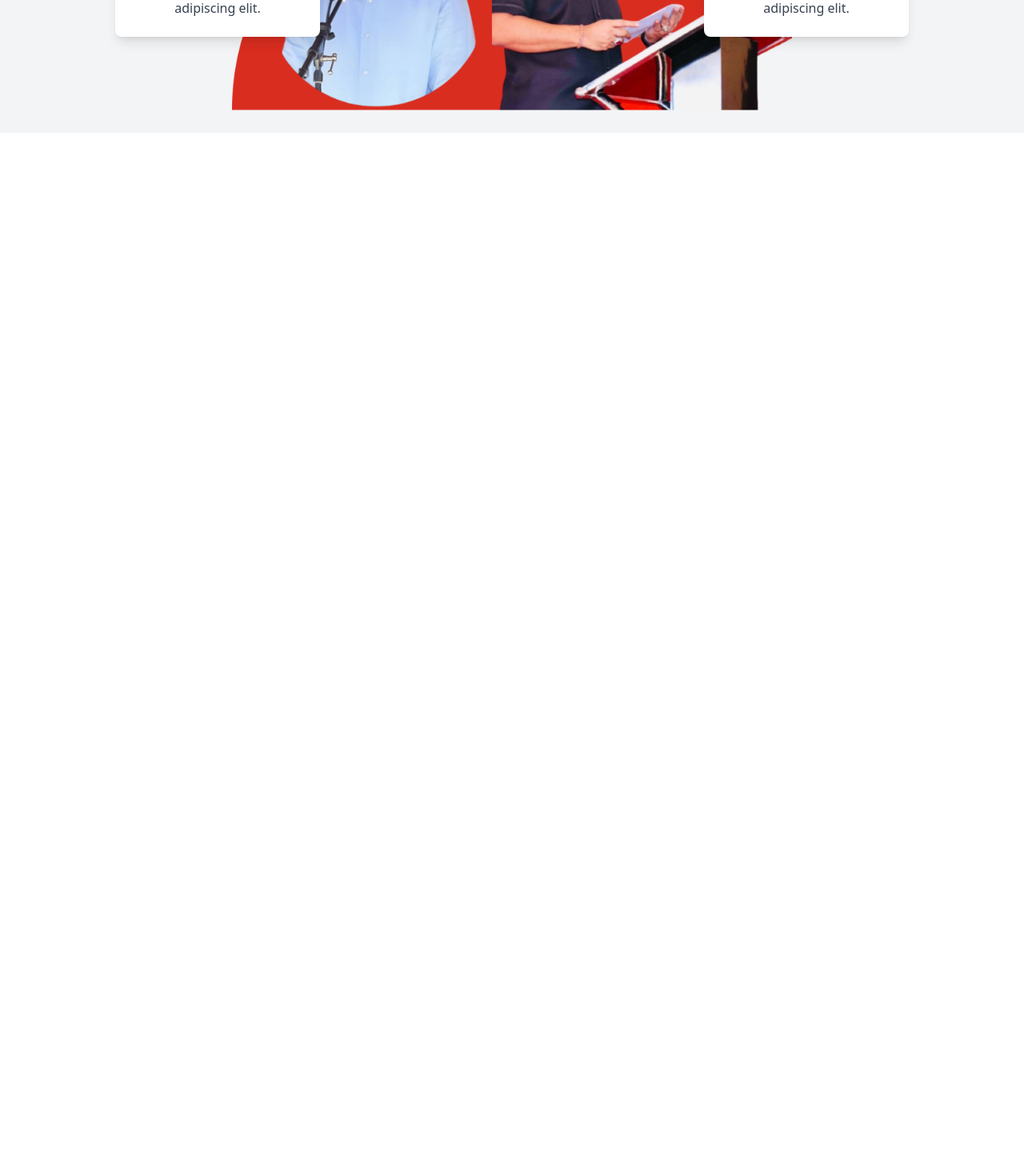
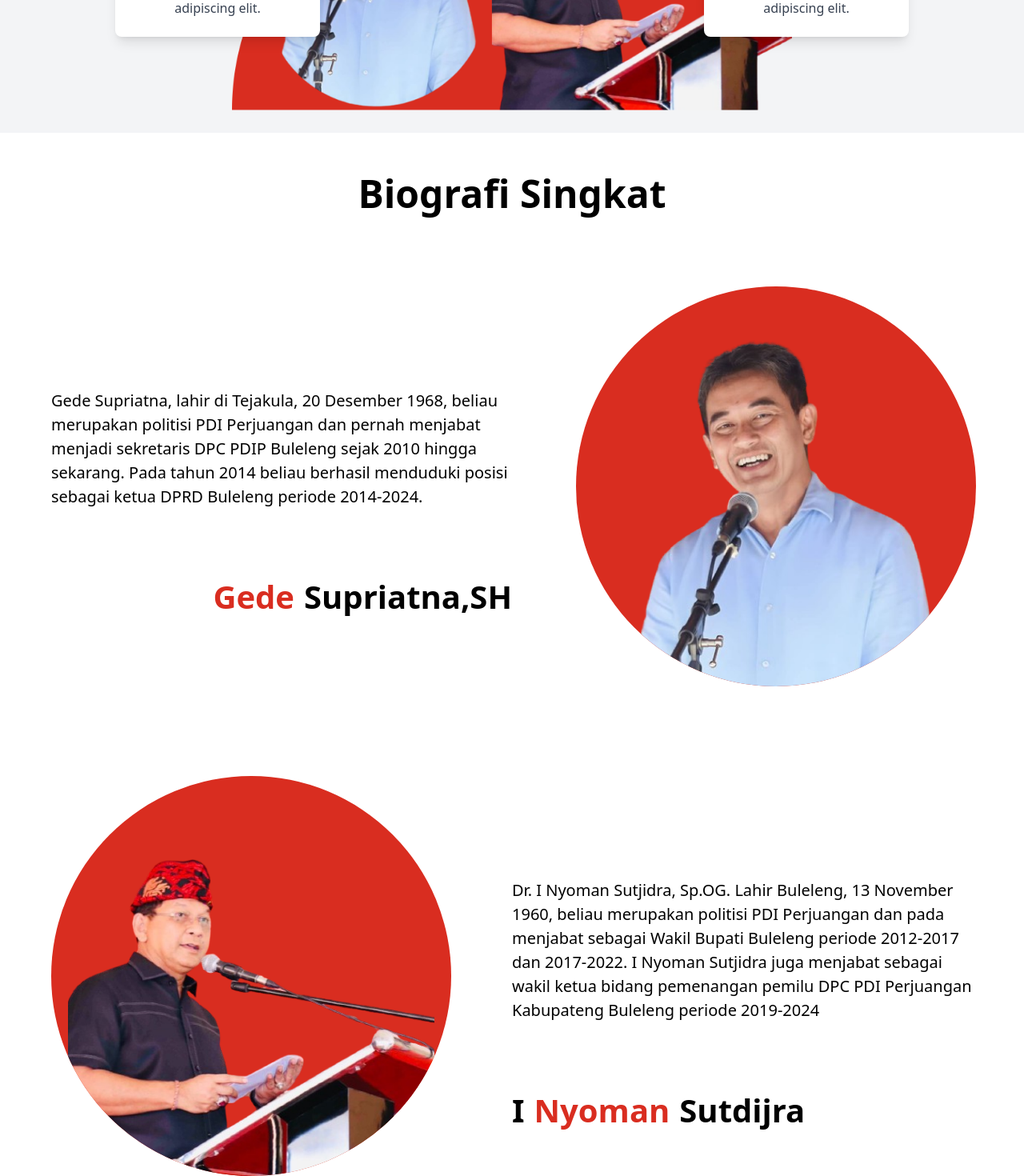
Before and after one commit to RamzGxz/landing-page-denpasar, a React (Vite) app: page / in a window 1280 px wide. Shown: the part 625-2095 px from the top of the page at 80% size. Before the commit the page ends 800 px from the top, so only its background shows below. Built offline with nearby package versions, Linux system fonts and the light colour scheme.

Commit message:
tambah section biografi

```diff
--- /dev/null
+++ b/src/components/Biografi.jsx
@@ -0,0 +1,36 @@
+const Biografi = () => {
+    return (
+        <>
+            <div className="max-w-screen-xl mx-auto mt-10">
+                <div className="flex justify-center">
+                    <h1 className="text-[35px] lg:text-[48px] font-bold">Biografi Singkat</h1>
+                </div>
+
+                {/* Gede Supriatna */}
+                <div className="grid grid-cols-1 lg:grid-cols-2 mt-20 lg:mt-20 mx-4 lg:mx-16">
+                    <div className="flex flex-col gap-20 order-2 lg:order-1">
+                        <p className="text-black text-[18px] text-start lg:text-[20px] -mt-16 lg:mt-32 order-2 lg:order-1">Gede Supriatna, lahir di Tejakula, 20 Desember 1968, beliau merupakan politisi PDI Perjuangan dan pernah menjabat menjadi sekretaris DPC PDIP Buleleng sejak 2010 hingga sekarang. Pada tahun 2014 beliau berhasil menduduki posisi sebagai ketua DPRD Buleleng periode 2014-2024.</p>
+                        <h1 className="flex justify-start lg:justify-end gap-3 text-[30px] lg:text-[40px] mt-10 lg:mt-0 font-bold order-1 lg:order-2"><span className="text-[#D92D20]">Gede</span>Supriatna,SH</h1>
+                    </div>
+                    <div className="relative bg-[#D92D20] w-[300px] h-[300px] lg:w-[500px] lg:h-[500px] flex justify-center items-center rounded-full mx-7 lg:ml-20 overflow-hidden order-1 lg:order-2">
+                        <img src="/public/Biografi/Gede Supriatna Bio.png" alt="Profile Picture" className="absolute object-contain lg:w-50 mt-36" />
+                    </div>
+                </div>
+
+
+                {/* I Nyoman  */}
+                <div className="grid grid-cols-1 lg:grid-cols-2 mt-32 lg:mt-28 mx-4 lg:mx-16">
+                    <div className="flex flex-col gap-20 order-1">
+                        <p className="text-black text-[20px] -mt-16 lg:mt-32 order-2 lg:order-1">Dr. I Nyoman Sutjidra, Sp.OG. Lahir Buleleng, 13 November 1960, beliau merupakan politisi PDI Perjuangan dan pada menjabat sebagai Wakil Bupati Buleleng periode 2012-2017 dan 2017-2022. I Nyoman Sutjidra juga menjabat sebagai wakil ketua bidang pemenangan pemilu DPC PDI Perjuangan Kabupateng Buleleng periode 2019-2024</p>
+                        <h1 className="flex justify-start gap-3 text-[30px] lg:text-[40px] font-bold mt-10 lg:mt-0 order-1 lg:order-2"><span>I</span><span className="text-[#D92D20]">Nyoman</span>Sutdijra</h1>
+                    </div>
+                    <div className="relative bg-[#D92D20] w-[300px] h-[300px] lg:w-[500px] lg:h-[500px] flex justify-center items-center rounded-full mx-7 lg:mx-0 overflow-hidden">
+                        <img src="/public/Biografi/I nyoman.png" alt="" className="absolute object-contain w-11/12 mt-16"/>
+                    </div>
+                </div>
+            </div>
+        </>
+     );
+}
+
+export default Biografi;
--- a/src/pages/LandingPages.jsx
+++ b/src/pages/LandingPages.jsx
@@ -1,3 +1,4 @@
+import Biografi from "../components/Biografi";
 import Hero from "../components/Hero";
 import Navbar from "../components/Navbar";
 
@@ -6,6 +7,7 @@ const LandingPages = () => {
         <>
         <Navbar />
         <Hero />
+        <Biografi/>
         </>
      );
 }
```
Also changed, not shown: public/Biografi/Gede Supriatna Bio.png (added), public/Biografi/I nyoman.png (added).
